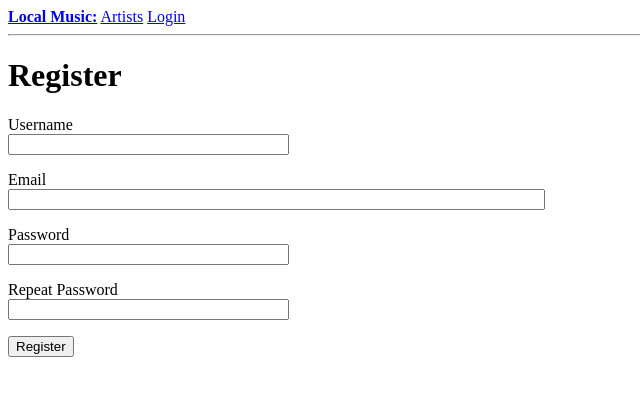
After one commit to AidanTrierweiler/aidan_music_app, a Flask app: page /register in a window 1280 px wide. The commit adds this page. Shown: the top 396 px of the page, without its empty margins (0-640 px from the left). Run offline with Flask 3, Linux system fonts and the light colour scheme.

Commit message:
part1 of lab 6 done except profile has a slight error

```diff
--- a/app/__init__.py
+++ b/app/__init__.py
@@ -2,12 +2,16 @@ from flask import Flask
 from config import Config
 from flask_sqlalchemy import SQLAlchemy
 from flask_migrate import Migrate
+from flask_login import LoginManager
+
 
 app = Flask(__name__)
 
 app.config.from_object(Config)
 db = SQLAlchemy(app)
 migrate = Migrate(app, db)
+login = LoginManager(app)
+login.login_view = 'login'
 
 from app import routes, models
 
--- a/app/forms.py
+++ b/app/forms.py
@@ -1,6 +1,9 @@
 from flask_wtf import FlaskForm
-from wtforms import StringField, PasswordField, BooleanField, SubmitField
-from wtforms.validators import DataRequired
+from wtforms import StringField, PasswordField, BooleanField, SubmitField, \
+    TextAreaField
+from wtforms.validators import ValidationError, DataRequired, Email, EqualTo, \
+    Length
+from app.models import User
 
 
 class NewArtistForm(FlaskForm):
@@ -8,3 +11,35 @@ class NewArtistForm(FlaskForm):
     hometown = StringField('Hometown')
     Description = StringField('Description')
     submit = SubmitField('Create New Artist')
+
+
+class LoginForm(FlaskForm):
+    username = StringField('Username', validators=[DataRequired()])
+    password = PasswordField('Password', validators=[DataRequired()])
+    remember_me = BooleanField('Remember Me')
+    submit = SubmitField('Sign In')
+
+
+class RegistrationForm(FlaskForm):
+    username = StringField('Username', validators=[DataRequired()])
+    email = StringField('Email', validators=[DataRequired(), Email()])
+    password = PasswordField('Password', validators=[DataRequired()])
+    password2 = PasswordField(
+        'Repeat Password', validators=[DataRequired(), EqualTo('password')])
+    submit = SubmitField('Register')
+
+    def validate_username(self, username):
+        user = User.query.filter_by(username=username.data).first()
+        if user is not None:
+            raise ValidationError('Please use a different username.')
+
+    def validate_email(self, email):
+        user = User.query.filter_by(email=email.data).first()
+        if user is not None:
+            raise ValidationError('Please use a different email address.')
+
+
+class EditProfileForm(FlaskForm):
+    username = StringField('Username', validators=[DataRequired()])
+    about_me = TextAreaField('About me', validators=[Length(min=0, max=140)])
+    submit = SubmitField('Submit')
--- a/app/routes.py
+++ b/app/routes.py
@@ -1,7 +1,10 @@
 from flask import render_template, redirect, url_for, flash, current_app, request
-from app.models import Artist, Event, Venue, ArtistToEvent
+from app.models import Artist, Event, Venue, ArtistToEvent, User
 from app import app, db
-from app.forms import NewArtistForm
+from app.forms import NewArtistForm, LoginForm, RegistrationForm, EditProfileForm
+from datetime import datetime
+from flask_login import login_user, logout_user, current_user, login_required
+from werkzeug.urls import url_parse
 
 
 @app.route('/')
@@ -115,3 +118,49 @@ def reset_db():
     db.session.commit()
 
     return render_template('index.html', title='Home')
+
+
+@app.route('/login', methods=['GET', 'POST'])
+def login():
+    if current_user.is_authenticated:
+        return redirect(url_for('index'))
+    form = LoginForm()
+    if form.validate_on_submit():
+        user = User.query.filter_by(username=form.username.data).first()
+        if user is None or not user.check_password(form.password.data):
+            flash('Invalid username or password')
+            return redirect(url_for('login'))
+        login_user(user, remember=form.remember_me.data)
+        next_page = request.args.get('next')
+        if not next_page or url_parse(next_page).netloc != '':
+            next_page = url_for('index')
+        return redirect(next_page)
+    return render_template('login.html', title='Sign In', form=form)
+
+
+@app.route('/logout')
+def logout():
+    logout_user()
+    return redirect(url_for('index'))
+
+
+@app.route('/register', methods=['GET', 'POST'])
+def register():
+    if current_user.is_authenticated:
+        return redirect(url_for('index'))
+    form = RegistrationForm()
+    if form.validate_on_submit():
+        user = User(username=form.username.data, email=form.email.data)
+        user.set_password(form.password.data)
+        db.session.add(user)
+        db.session.commit()
+        flash('Congratulations, you are now a registered user!')
+        return redirect(url_for('login'))
+    return render_template('register.html', title='Register', form=form)
+
+
+@app.route('/user/<username>')
+@login_required
+def user(username):
+    user = User.query.filter_by(username=username).first_or_404()
+    return render_template('user.html', user=user)
--- a/app/templates/base.html
+++ b/app/templates/base.html
@@ -9,10 +9,15 @@
     </head>
     <body>
         <div>
-            local_music:
-            <a href="{{ url_for('index') }}" }}>Home</a>
+            <strong><a href="{{ url_for('index') }}" }}>Local Music:</a></strong>
             <a href="{{ url_for("artists") }}" }}>Artists</a>
-            <a href="{{ url_for("new_artist") }}" }}>New Artists</a>
+            {% if current_user.is_anonymous %}
+                <a href="{{ url_for('login') }}">Login</a>
+            {% else %}
+                <a href="{{ url_for('user', username=current_user.username) }}">Profile</a>
+                <a href="{{ url_for("new_artist") }}" }}>New Artists</a>
+                <a href="{{ url_for('logout') }}">Logout</a>
+            {% endif %}
         </div>
         <hr>
         {% with messages = get_flashed_messages() %}
--- /dev/null
+++ b/app/templates/register.html
@@ -0,0 +1,37 @@
+{% extends "base.html" %}
+
+{% block content %}
+    <h1>Register</h1>
+    <form action="" method="post">
+        {{ form.hidden_tag() }}
+        <p>
+            {{ form.username.label }}<br>
+            {{ form.username(size=32) }}<br>
+            {% for error in form.username.errors %}
+            <span style="color: red;">[{{ error }}]</span>
+            {% endfor %}
+        </p>
+        <p>
+            {{ form.email.label }}<br>
+            {{ form.email(size=64) }}<br>
+            {% for error in form.email.errors %}
+            <span style="color: red;">[{{ error }}]</span>
+            {% endfor %}
+        </p>
+        <p>
+            {{ form.password.label }}<br>
+            {{ form.password(size=32) }}<br>
+            {% for error in form.password.errors %}
+            <span style="color: red;">[{{ error }}]</span>
+            {% endfor %}
+        </p>
+        <p>
+            {{ form.password2.label }}<br>
+            {{ form.password2(size=32) }}<br>
+            {% for error in form.password2.errors %}
+            <span style="color: red;">[{{ error }}]</span>
+            {% endfor %}
+        </p>
+        <p>{{ form.submit() }}</p>
+    </form>
+{% endblock %}
```
Also changed, not shown: app/models.py (+29 -2 lines), app/templates/edit_profile.html (added, +23 -0 lines), app/templates/login.html (added, +25 -0 lines), app/templates/user.html (added, +21 -0 lines), local_music.py (+7 -1 lines), migrations/versions/af4b94b614d0_.py (renamed from migrations/versions/09d6b1326282_.py, +20 -3 lines), app.db.
